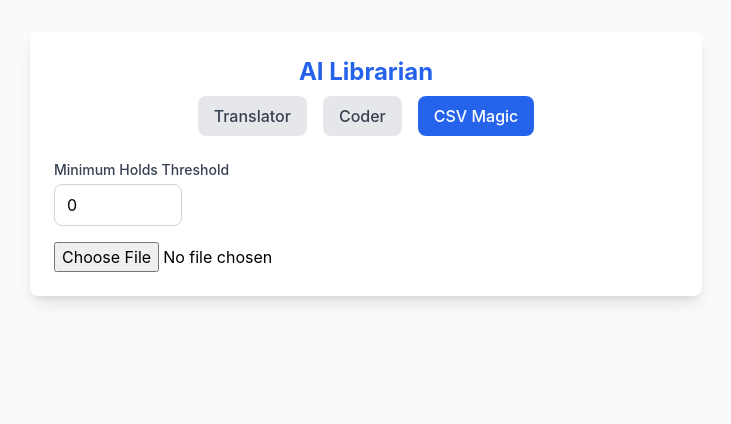
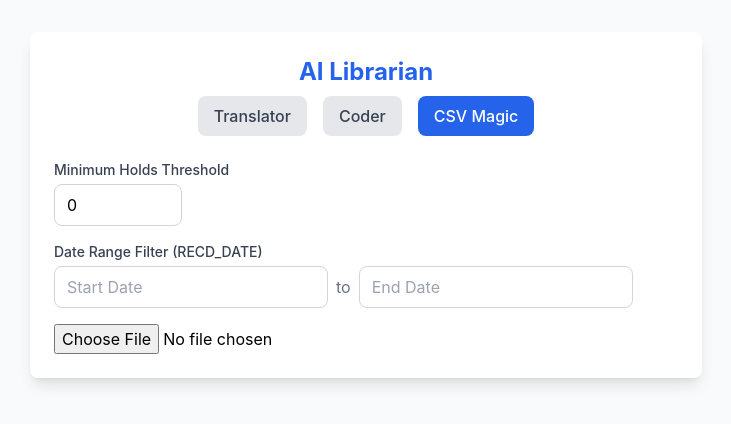
Before and after one commit to pjc-8513/ai, a React (Create React App) app: page / in a window 1280 px wide. Both pictures are taken after a click on the button "CSV Magic". Shown: the top 424 px of the page, without its empty margins (274-1005 px from the left). Built offline with nearby package versions, Linux system fonts and the light colour scheme.

Commit message:
date range

```diff
--- a/package.json
+++ b/package.json
@@ -9,6 +9,7 @@
     "express-rate-limit": "^7.5.0",
     "formidable": "^2.0.1",
     "mongodb": "^6.13.0",
+    "react-datepicker": "^8.0.0",
     "react-dom": "^19.0.0",
     "react-scripts": "^5.0.1",
     "web-vitals": "^4.2.4"
--- a/src/App.js
+++ b/src/App.js
@@ -1,4 +1,6 @@
 import React, { useState, useRef } from 'react';
+import DatePicker from 'react-datepicker';
+import "react-datepicker/dist/react-datepicker.css";
 
 function App() {
     const [inputText, setInputText] = useState('');
@@ -10,6 +12,9 @@ function App() {
     const [files, setFiles] = useState([]);
     // First, add the state variable near the other useState declarations
     const [minHolds, setMinHolds] = useState(0);
+    // Add these state variables with the other useState declarations
+    const [startDate, setStartDate] = useState(null);
+    const [endDate, setEndDate] = useState(null);
     const fileInputRef = useRef(null);
 
     const handleAnalyze = async () => {
@@ -137,7 +142,11 @@ function App() {
                 body: JSON.stringify({
                     content: fileContent,
                     filename: file.name,
-                    minHolds: parseInt(minHolds, 10)
+                    minHolds: parseInt(minHolds, 10),
+                    dateRange: startDate && endDate ? {
+                        start: startDate.toISOString().split('T')[0].replace(/-/g, ''),
+                        end: endDate.toISOString().split('T')[0].replace(/-/g, '')
+                    } : null
                 }),
             });
 
@@ -300,6 +309,46 @@ function App() {
                                 className="w-32 px-3 py-2 border border-gray-300 rounded-lg focus:ring-2 focus:ring-blue-500 focus:border-transparent"
                             />
                         </div>
+
+                        <div className="mb-4">
+                            <label className="block text-sm font-medium text-gray-700 mb-1">
+                                Date Range Filter (RECD_DATE)
+                            </label>
+                            <div className="flex gap-2 items-center">
+                                <DatePicker
+                                    selected={startDate}
+                                    onChange={date => setStartDate(date)}
+                                    selectsStart
+                                    startDate={startDate}
+                                    endDate={endDate}
+                                    placeholderText="Start Date"
+                                    className="px-3 py-2 border border-gray-300 rounded-lg focus:ring-2 focus:ring-blue-500 focus:border-transparent"
+                                />
+                                <span className="text-gray-500">to</span>
+                                <DatePicker
+                                    selected={endDate}
+                                    onChange={date => setEndDate(date)}
+                                    selectsEnd
+                                    startDate={startDate}
+                                    endDate={endDate}
+                                    minDate={startDate}
+                                    placeholderText="End Date"
+                                    className="px-3 py-2 border border-gray-300 rounded-lg focus:ring-2 focus:ring-blue-500 focus:border-transparent"
+                                />
+                                {(startDate || endDate) && (
+                                    <button
+                                        onClick={() => {
+                                            setStartDate(null);
+                                            setEndDate(null);
+                                        }}
+                                        className="text-red-500 hover:text-red-700"
+                                    >
+                                        Clear
+                                    </button>
+                                )}
+                            </div>
+                        </div>
+
                         <input type="file" accept=".txt,.csv" onChange={handleFileUpload} />
                             {loading && <p>Processing file...</p>}
                             {files.length > 0 && (
```
Also changed, not shown: api/splitCsv.js (+24 -12 lines), 1 other file (tests, documents, lock files or other folders). Lines whose indentation alone changed are shown as unchanged.
